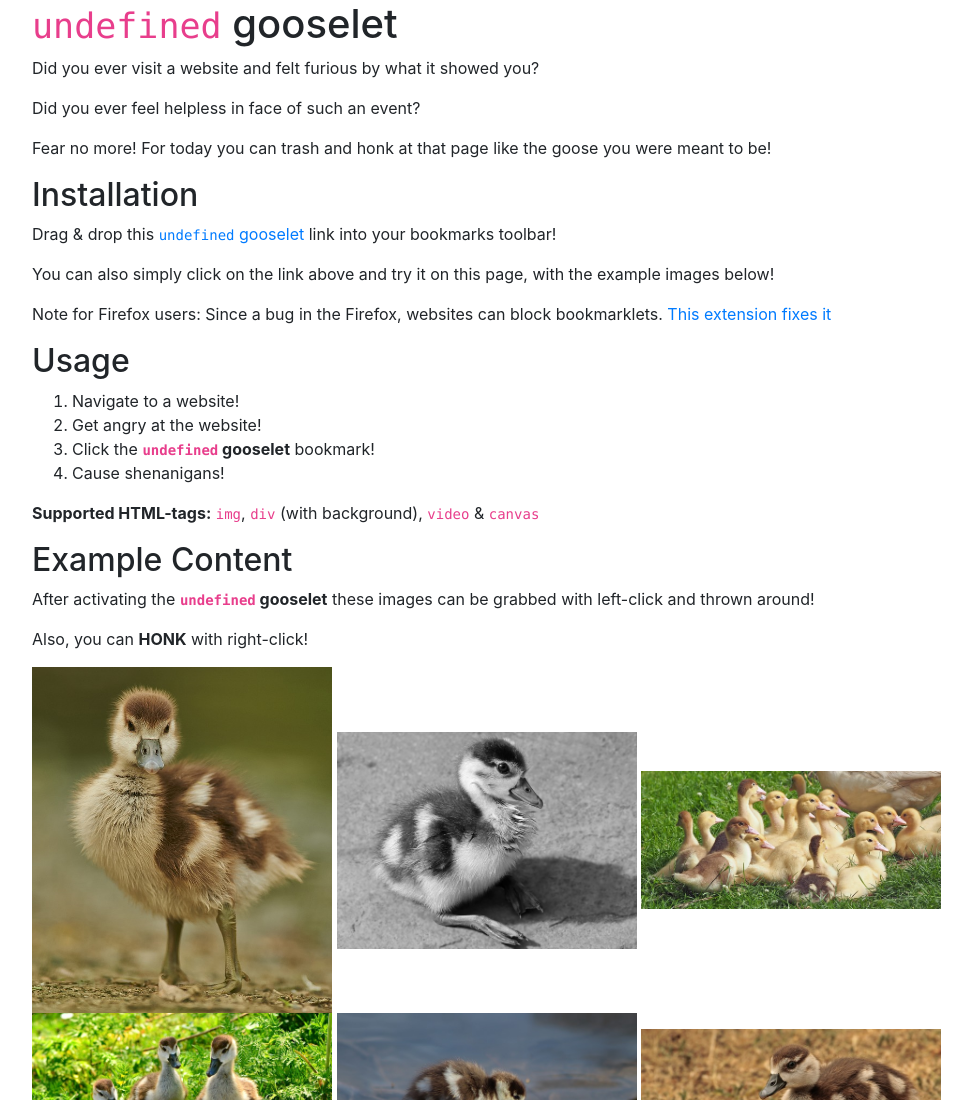
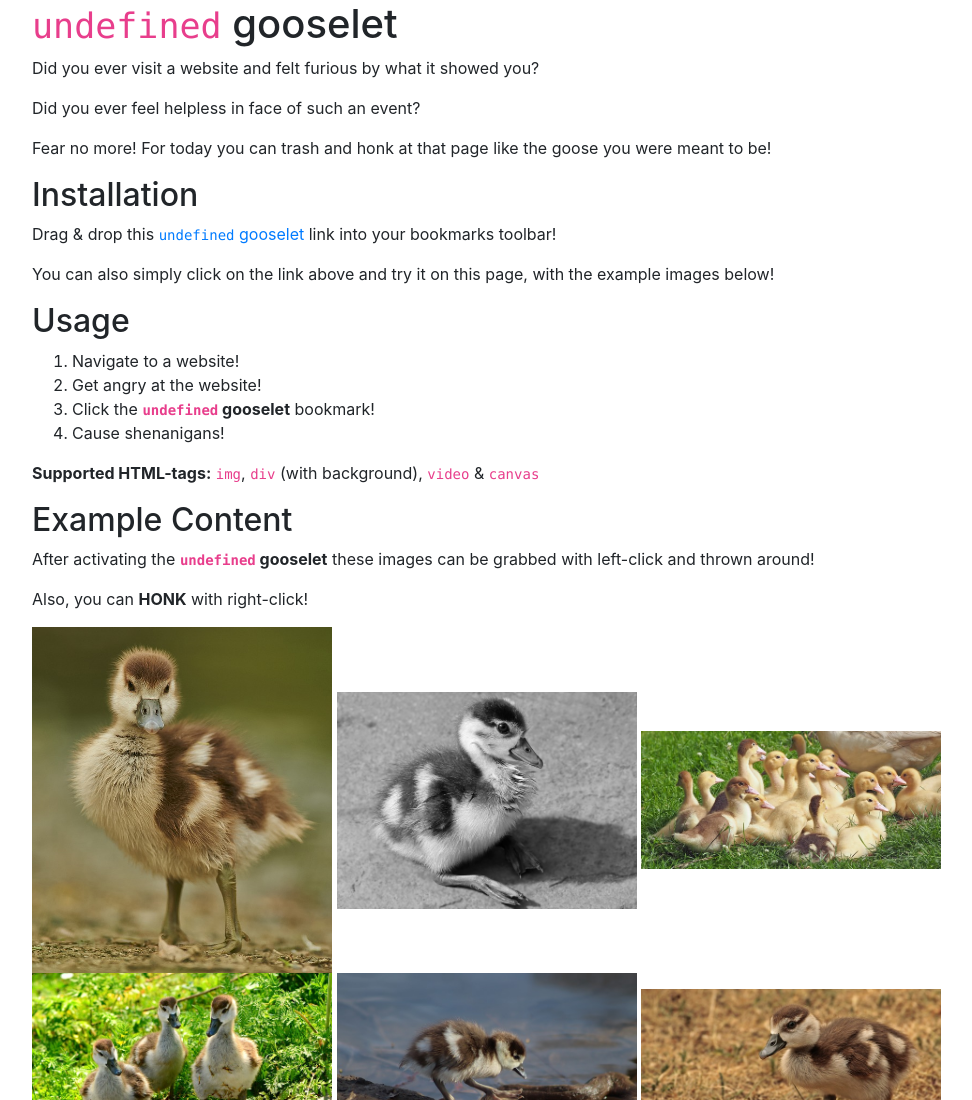
Before and after one commit to kay-is/undefined-gooselet, a plain HTML site: page index.html in a window 1280 px wide. Shown: the top 1100 px of the page, without its empty margins (38-1010 px from the left). Drawn offline with nearby package versions, Linux system fonts and the light colour scheme.

Commit message:
Update index.html

```diff
--- a/index.html
+++ b/index.html
@@ -25,7 +25,6 @@
             link into your bookmarks toolbar!
           </p>
           <p>You can also simply click on the link above and try it on this page, with the example images below!</p>
-          <p>Note for Firefox users: Since a bug in the Firefox, websites can block bookmarklets. <a href="https://addons.mozilla.org/en-US/firefox/addon/bookmarklets-context-menu/">This extension fixes it</a></p>
         </div>
       </div>
       <div class="row">
```
